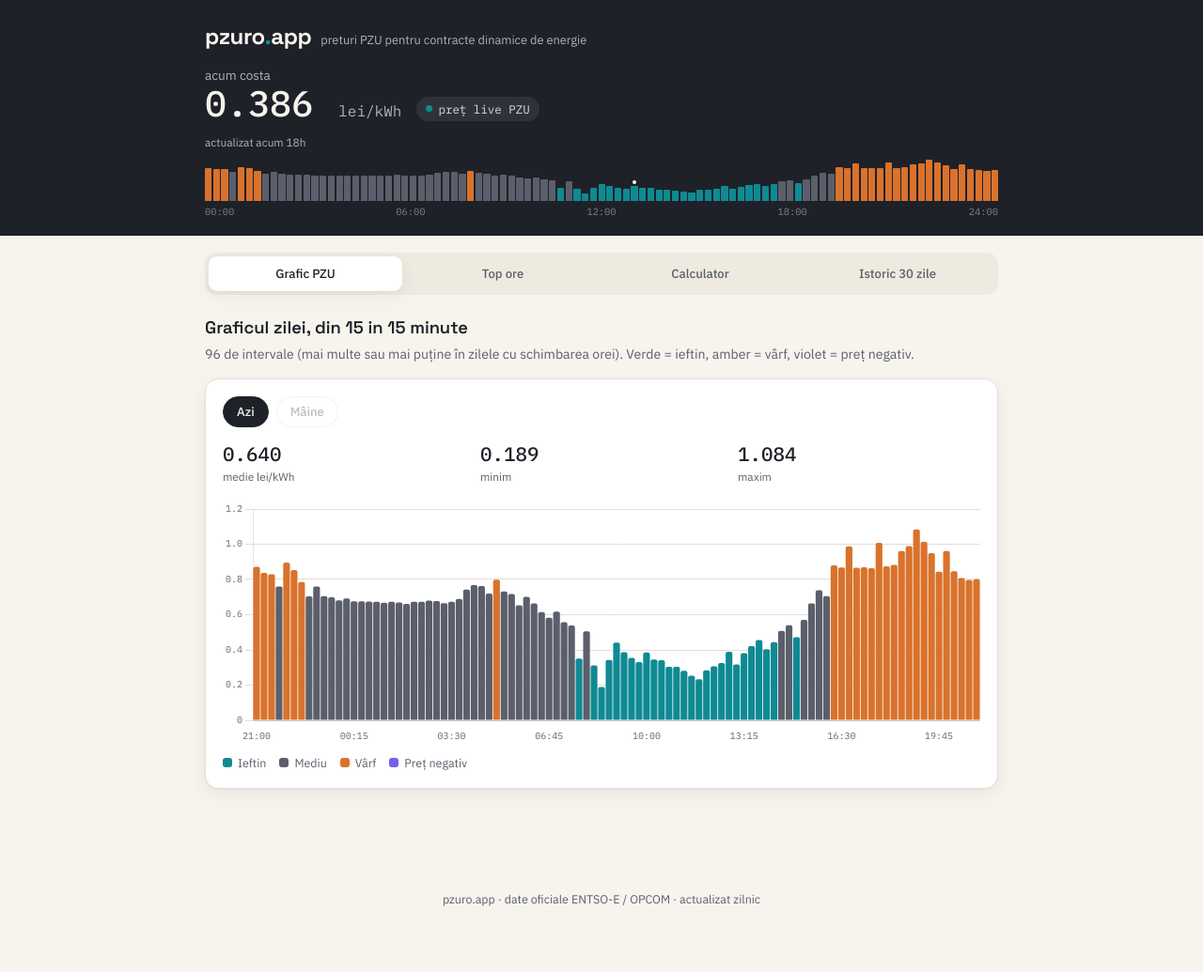
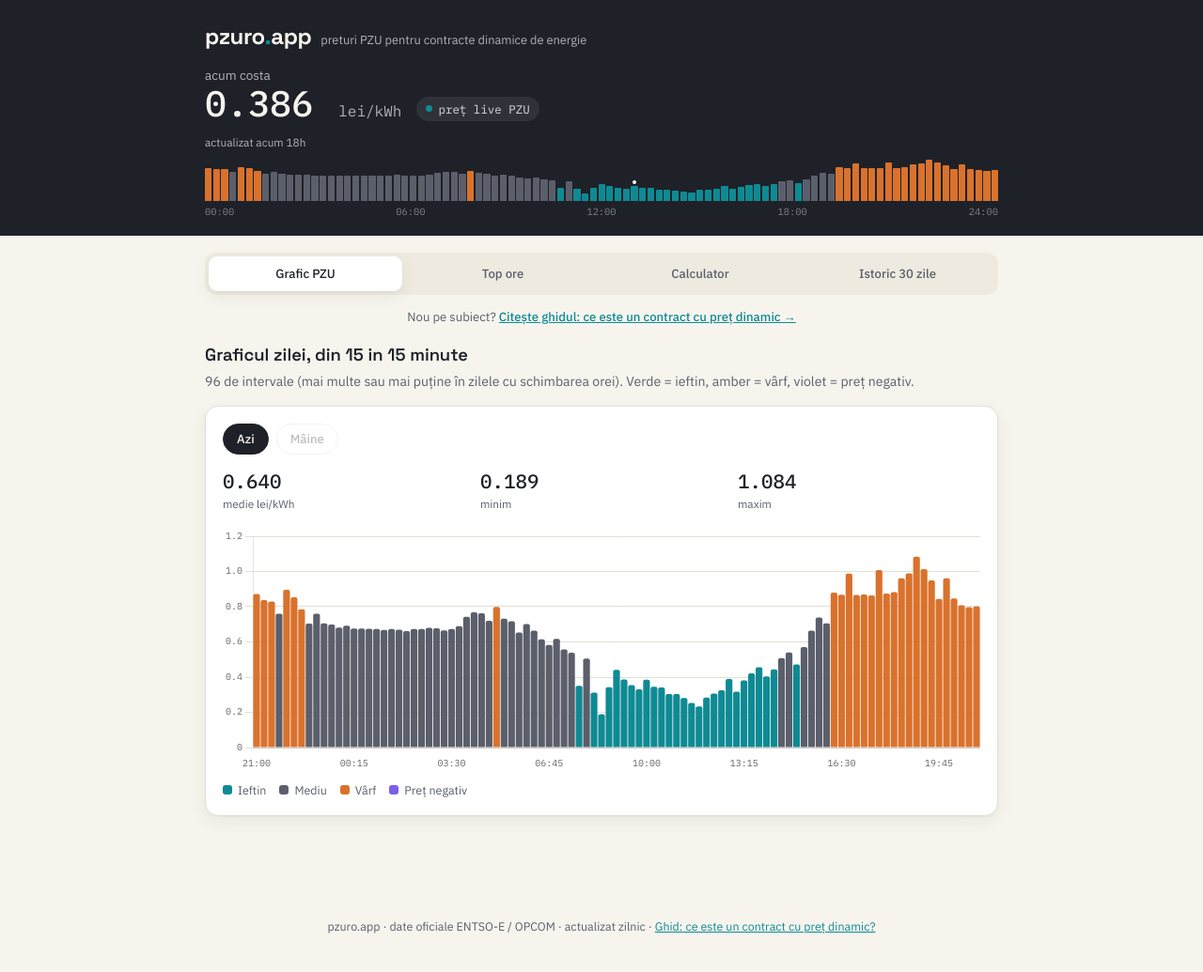
Before and after one commit to andreistoleriu/pzuro, a plain HTML site: page index.html in a window 1280 px wide. Shown: the whole page at 94% size. Before the commit the page ends 1006 px from the top, so only its background shows below. Drawn offline with nearby package versions, Linux system fonts and the light colour scheme.

Commit message:
primul articol - pret dinamic

```diff
--- a/index.html
+++ b/index.html
@@ -216,6 +216,9 @@
     <button class="tab-btn" role="tab" id="tabbtn-istoric" aria-controls="panel-istoric" aria-selected="false">Istoric 30 zile</button>
   </div>
 
+  <p style="text-align:center;font-size:.82rem;color:var(--ink-soft);margin:-8px 0 18px;">
+    Nou pe subiect? <a href="/ce-este-contract-pret-dinamic.html" style="color:var(--cyan);font-weight:500;">Citește ghidul: ce este un contract cu preț dinamic →</a>
+  </p>
   <!-- TAB 1: grafic -->
   <section class="panel active" id="panel-grafic" role="tabpanel" aria-labelledby="tabbtn-grafic">
     <h2 class="section-title">Graficul zilei, din 15 in 15 minute</h2>
@@ -320,7 +323,7 @@
   </section>
 </div>
 
-<footer class="site">pzuro.app · date oficiale ENTSO-E / OPCOM · actualizat zilnic</footer>
+<footer class="site">pzuro.app · date oficiale ENTSO-E / OPCOM · actualizat zilnic · <a href="/ce-este-contract-pret-dinamic.html" style="color:var(--cyan);">Ghid: ce este un contract cu preț dinamic?</a></footer>
 
 <script>
 (function(){
```
